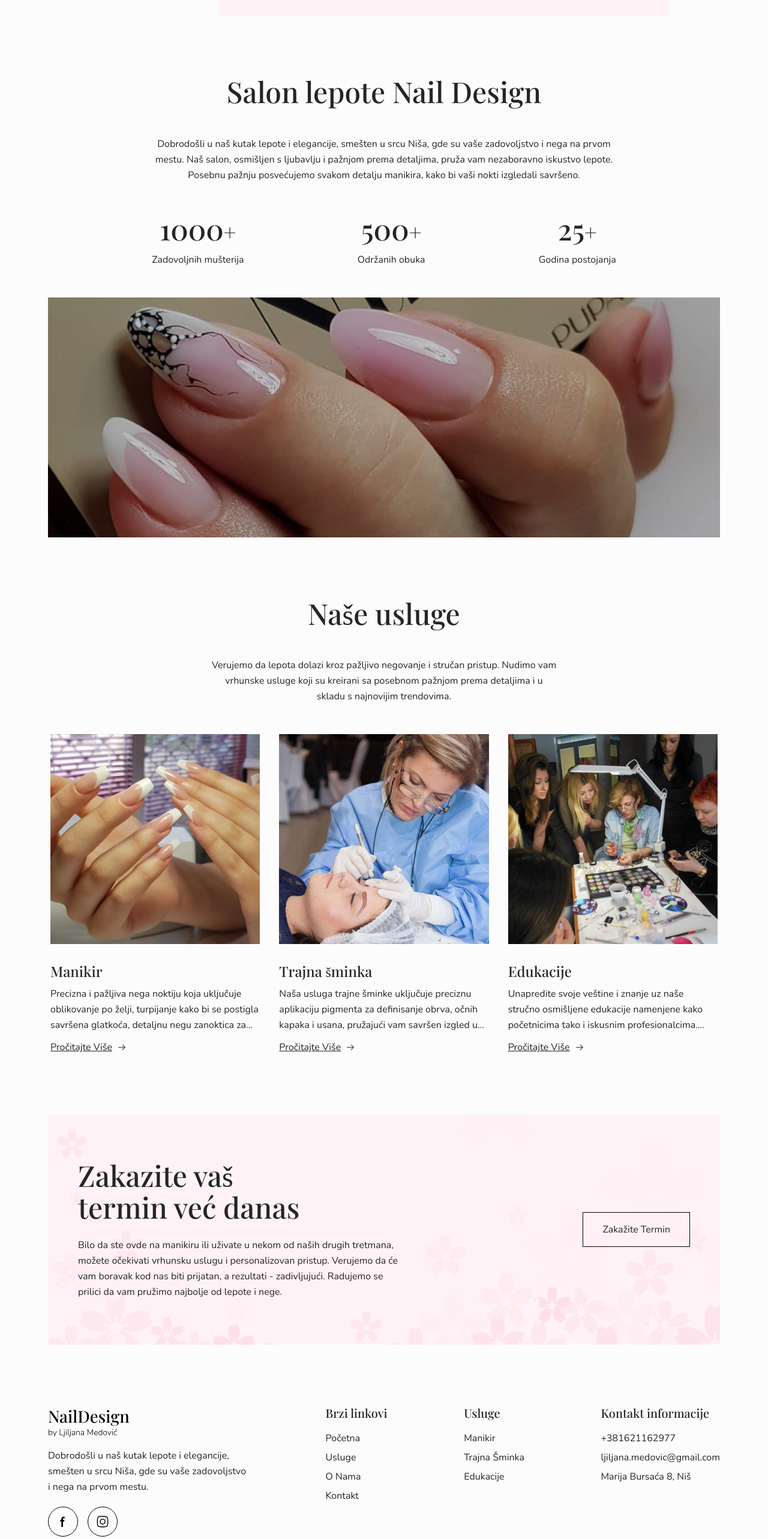
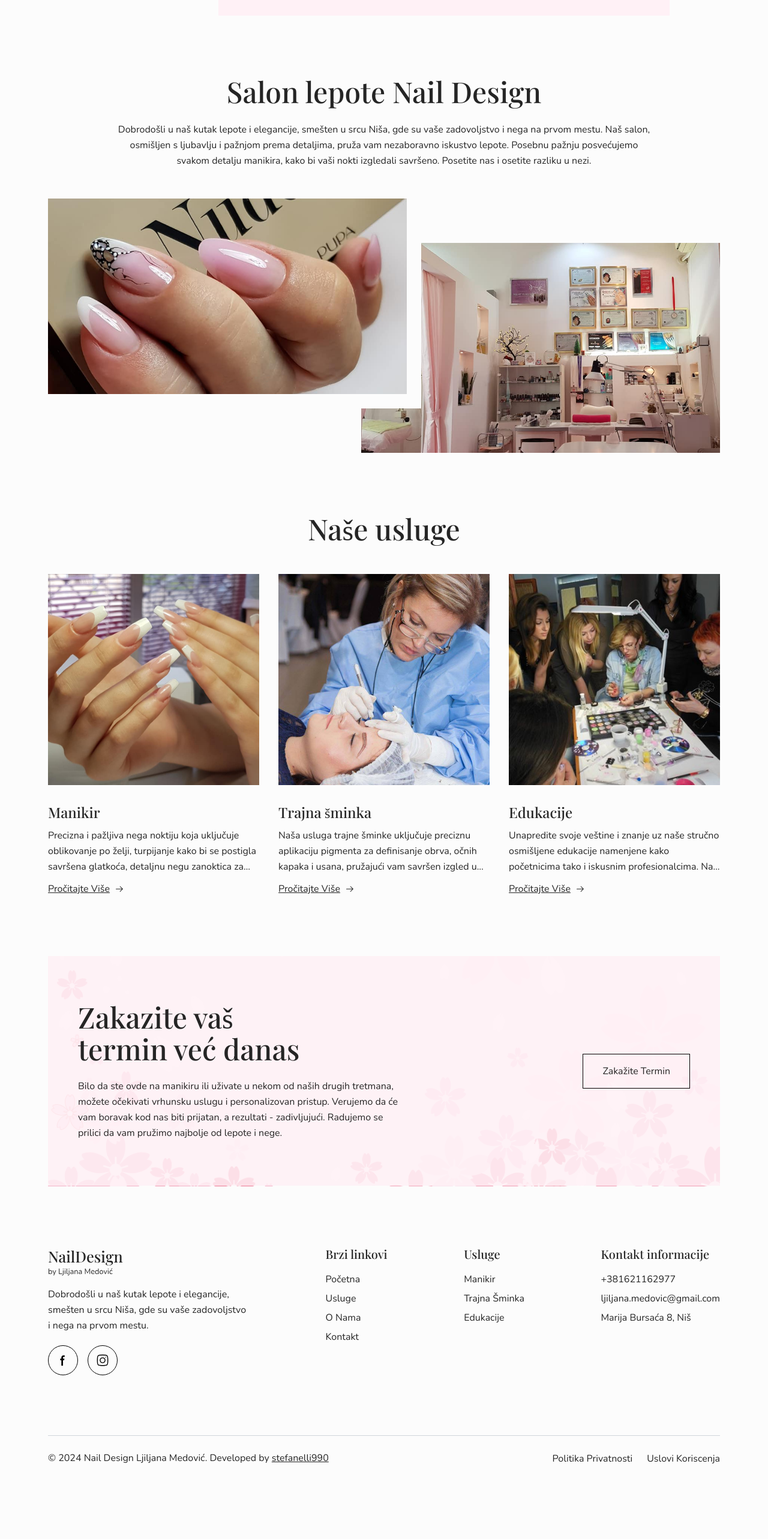
Before and after one commit to B11007011/nail-design-ljiljana-medovic, a React (Vite) app: page / in a window 1280 px wide. Shown: the part 880-3446 px from the top of the page at 60% size. After the commit the page ends 3348 px from the top, so only its background shows below. Built offline with nearby package versions, Linux system fonts and the light colour scheme; a web font is replaced by a local one.

Commit message:
dawdawdawd

```diff
--- a/src/components/Footer.jsx
+++ b/src/components/Footer.jsx
@@ -2,7 +2,6 @@ import { Link } from "react-router-dom";
 import { navLinks, services, contactInfo, socialLinks } from "../data";
 
 export default function Footer() {
-
   const currentYear = new Date().getFullYear();
 
   return (
@@ -25,7 +24,7 @@ export default function Footer() {
                     href={link.url}
                     target="_blank"
                   >
-                    <img className="w-[22px] h-[22px]" src={link.icon} alt=""/>
+                    <img className="w-[22px] h-[22px]" src={link.icon} alt="" />
                   </a>
                 </li>
               ))}
@@ -33,20 +32,22 @@ export default function Footer() {
           </div>
           <div>
             <h4 className="mb-4">Brzi linkovi</h4>
-          <ul className="flex flex-wrap gap-2 sm:flex-col">
+            <div className="flex flex-wrap gap-2 sm:flex-col">
               {navLinks.map((link, index) => (
-              <li key={index}>
-                <Link to={link.url}>{link.name}</Link>
-              </li>
+
+                  <Link key={index} to={link.url}>{link.name}</Link>
+
               ))}
-          </ul>
+            </div>
           </div>
           <div>
             <h4 className="mb-4">Usluge</h4>
             <ul className="flex flex-wrap gap-2 sm:flex-col">
               {services.map((service, index) => (
                 <li key={index} className="capitalize">
-                <Link to={`/usluge/${service.pageUrl}`}>{service.servicesTitle}</Link>
+                  <Link to={`/usluge/${service.pageUrl}`}>
+                    {service.servicesTitle}
+                  </Link>
                 </li>
               ))}
             </ul>
@@ -67,18 +68,18 @@ export default function Footer() {
 
         <div className="flex flex-wrap-reverse items-start gap-6 justify-between py-6">
           <p>
-            &copy; {currentYear} Nail Design Ljiljana Medović. Developed by{" "}
-            <a className="underline" href="https://github.com/stefanelli990" target="_blank">
+            &copy; {currentYear} Nail Design Ljiljana Medović. Developed by&nbsp;
+            <a
+              className="underline"
+              href="https://github.com/stefanelli990"
+              target="_blank"
+            >
             stefanelli990
             </a>
           </p>
           <ul className="flex gap-6">
-            <li>
-            Politika Privatnosti
-            </li>
-            <li>
-            Uslovi Koriscenja
-            </li>
+            <li>Politika Privatnosti</li>
+            <li>Uslovi Koriscenja</li>
           </ul>
         </div>
       </div>
--- a/src/index.css
+++ b/src/index.css
@@ -38,7 +38,7 @@ h1, h2, h3 {
 
 @layer components {
   .logo {
-    @apply w-[150px] block;
+    @apply w-[125px] block;
   }
   .wrapper {
     @apply px-4 max-w-6xl mx-auto;
--- a/src/pages/ContactPage.jsx
+++ b/src/pages/ContactPage.jsx
@@ -9,7 +9,7 @@ export default function ContactPage() {
       <section className="my-[50px] lg:my-[100px]">
         <div className="wrapper">
           <div className="max-w-xl mx-auto mb-[50px] sm:text-center">
-          <h2 className="mb-6 sm:mb-12">Kontaktirajte nas</h2>
+          <h2 className="mb-6">Kontaktirajte nas</h2>
           <p>Bilo da imate pitanja o našim uslugama, želite da saznate više o našem salonu, ili da zakažete svoj sledeći termin, ovde smo da vam pomognemo.</p>
           </div>
         <div className="grid grid-cols-1 md:grid-cols-3 gap-4">
--- a/src/sections/Intro.jsx
+++ b/src/sections/Intro.jsx
@@ -1,32 +1,37 @@
 import { counter } from '../data';
 import introImg from '../assets/intro-img.jpg';
+import introImg2 from '../assets/intro-img-2.jpg';
 
 export default function Intro() {
   return (
     <section className="my-[50px] lg:my-[100px]">
         <div className="wrapper sm:text-center">
-            <div className='max-w-3xl mx-auto mb-[50px] sm:text-center'>
-            <h2 className="mb-6 sm:mb-12">Salon lepote Nail Design</h2>
-            <p className="mb-4">Dobrodošli u naš kutak lepote i elegancije, smešten u srcu Niša, gde su vaše zadovoljstvo i nega na prvom mestu. Naš salon, osmišljen s ljubavlju i pažnjom prema detaljima, pruža vam nezaboravno iskustvo lepote. Posebnu pažnju posvećujemo svakom detalju manikira, kako bi vaši nokti izgledali savršeno.</p>
+            <div className='max-w-4xl mx-auto mb-[50px] sm:text-center'>
+            <h2 className="mb-6">Salon lepote Nail Design</h2>
+            <p className="mb-4">Dobrodošli u naš kutak lepote i elegancije, smešten u srcu Niša, gde su vaše zadovoljstvo i nega na prvom mestu. Naš salon, osmišljen s ljubavlju i pažnjom prema detaljima, pruža vam nezaboravno iskustvo lepote. Posebnu pažnju posvećujemo svakom detalju manikira, kako bi vaši nokti izgledali savršeno. Posetite nas i osetite razliku u nezi.</p>
             </div>
-            <div className="flex flex-col text-center justify-evenly gap-4 my-[50px] sm:flex-row">
+            {/* <div className="flex flex-col text-center justify-evenly gap-4 my-[50px] sm:flex-row">
             {counter.map((item, index) => (
               <div className="flex sm:flex-col items-center gap-4 sm:gap-1" key={index}>
               <h2 className="mb-2">{item.counterValue}<span className="text-2xl font-bold lg:text-4xl">+</span></h2>
               <p>{item.counterTitle}</p>
               </div>
             ))}
-
+            </div> */}
+            <div className='flex flex-col md:flex-row relative'>
+            <div className=" aspect-video md:flex-1  mr-[50px] md:-mr-[50px] border-r-[16px] border-b-[16px] xl:border-r-[24px] xl:border-b-[24px] md:mb-[74px] border-offWhite">
+            <img src={introImg} alt="" className="w-full"/>
 
             </div>
-            <div className="h-[400px] relative">
-            <img src={introImg} alt="" className="w-full"/>
-            <div className="bg-black/25 absolute inset-0"></div>
+            <div className=" aspect-video md:flex-1  ml-[50px] -mt-[74px] md:-ml-[50px] md:mt-[74px]  -z-[1]">
+            <img src={introImg2} alt="" className="w-full"/>
+
+            </div>
             </div>
 
 
-            {/* <div className="h-[400px] relative" style={ {clipPath: 'inset(0)' }}>
-            <img src="/images/intro-img.jpg" alt="" className="w-full h-full object-contain fixed inset-0 -z-[2]"/>
+            {/* <div className="h-[450px] relative" style={ {clipPath: 'inset(0)' }}>
+            <img src={introImg} alt="" className="w-full h-full object-contain fixed inset-0 -z-[2]"/>
             <div className="bg-black/25 absolute inset-0"></div>
             </div> */}
 
--- a/src/sections/Services.jsx
+++ b/src/sections/Services.jsx
@@ -9,11 +9,11 @@ export default function Services({ showTitle = true }) {
       <div className="wrapper">
      <div className="max-w-xl mx-auto mb-[50px] sm:text-center">
      <h2 className="mb-6 sm:mb-12">Naše usluge</h2>
-     <p>Verujemo da lepota dolazi kroz pažljivo negovanje i stručan pristup. Nudimo vam vrhunske usluge koji su kreirani sa posebnom pažnjom prema detaljima i u skladu s najnovijim trendovima.</p>
+     {/* <p>Verujemo da lepota dolazi kroz pažljivo negovanje i stručan pristup. Bez obzira na to da li želite manikir ili neku od naših drugih usluga, mi smo tu da ispunimo sva vaša očekivanja.</p> */}
      </div>
-        <div className="flex flex-wrap justify-center gap-y-6 gap-4 xl:gap-8">
+        <div className="grid grid-cols-1 sm:grid-cols-2 lg:grid-cols-3 gap-y-6 gap-4 xl:gap-8">
           {services.map((service, index) => (
-            <div key={index} className="sm:w-[calc((100%/2)-8px)] lg:w-[calc((100%/3)-24px)]">
+            <div key={index}>
               <div className="aspect-square mb-8">
                 <img src={service.servicesImg} alt="" />
               </div>
```
Also changed, not shown: public/logo.svg, src/assets/intro-img-2.jpg (added). Lines whose indentation alone changed are shown as unchanged.
